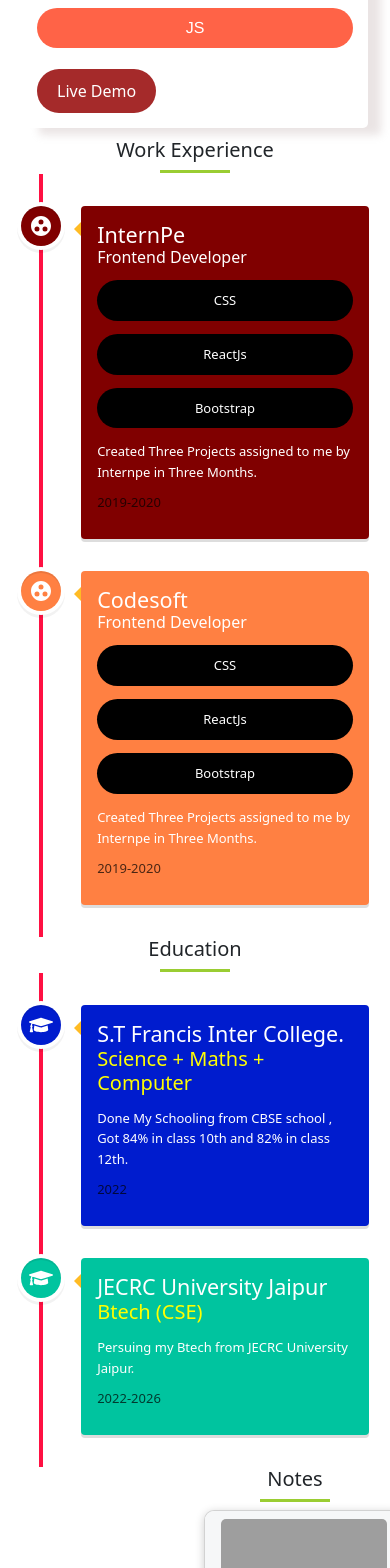
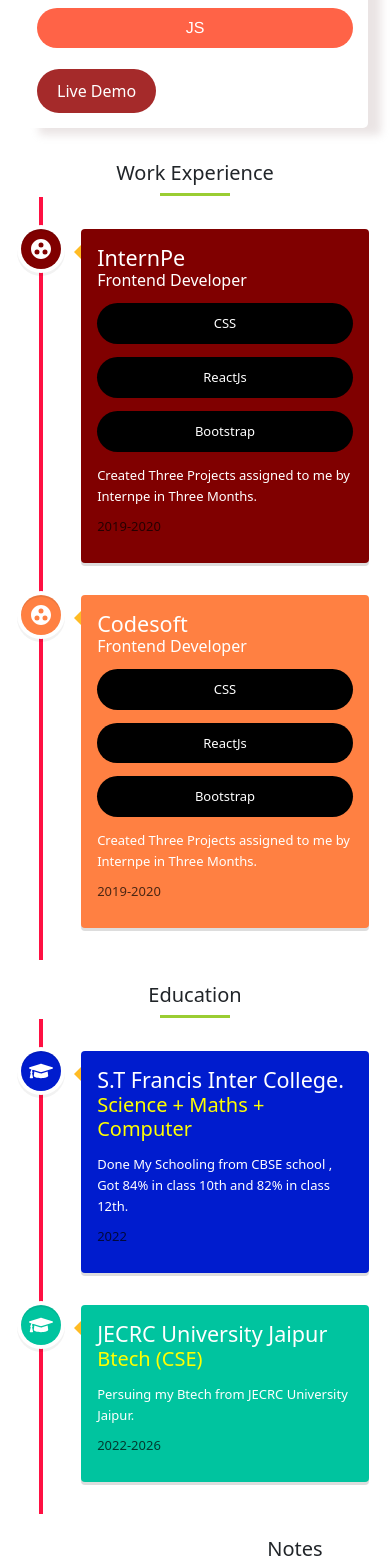
Before and after one commit to tejth/tejthPortfolio, a React (Vite) app: page / in a window 390 px wide. Shown: the part 8440-10008 px from the top of the page. Built offline with nearby package versions, Linux system fonts and the light colour scheme; grey boxes are pictures that could not be loaded.

Commit message:
improved responsiveness

```diff
--- a/src/Components/Contact/Contact.css
+++ b/src/Components/Contact/Contact.css
@@ -4,6 +4,7 @@
   box-shadow: 15px 9px 9px -2px rgba(230, 224, 224, 0.86);
   -webkit-box-shadow: 15px 9px 9px -2px rgba(230, 224, 224, 0.86);
   -moz-box-shadow: 15px 9px 9px -2px rgba(230, 224, 224, 0.86);
+  margin-top: 6%;
 }
 
 .contact-form-design {
--- a/src/Components/Education/Education.css
+++ b/src/Components/Education/Education.css
@@ -1,5 +1,6 @@
-.education-section {
-  margin-top: 70px;
+.edu-sec {
+  margin-top: 6%;
+  margin-bottom: 6%;
 }
 
 .ed1 {
--- a/src/Components/WorkExperience/WorkExperience.css
+++ b/src/Components/WorkExperience/WorkExperience.css
@@ -1,5 +1,5 @@
-.workexperience-section {
-  margin-top: 70px;
+.work-experience-section {
+  margin-top: 6%;
 }
 
 .timeline-section {
```
